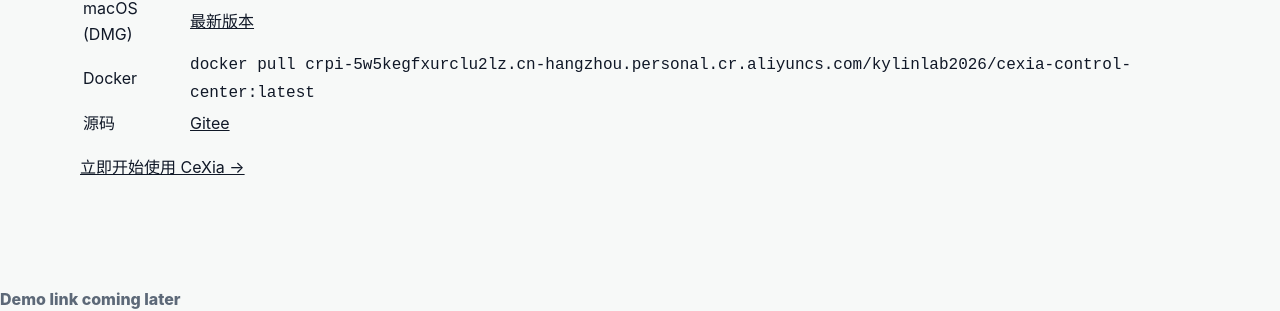
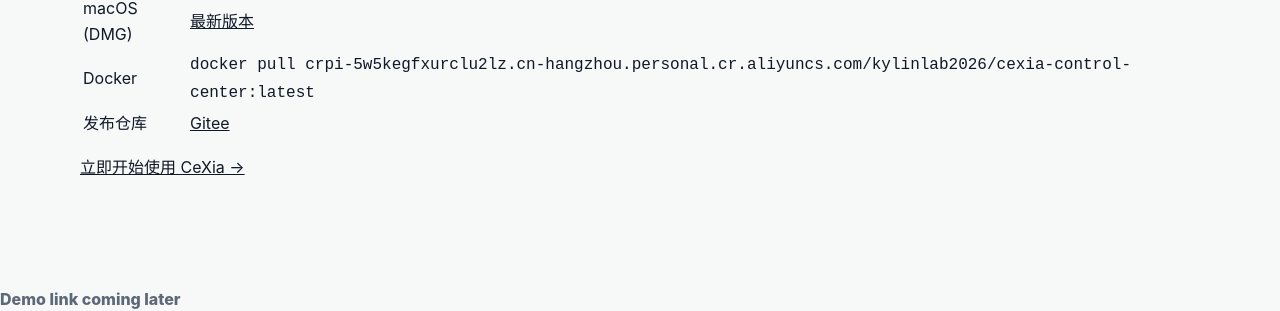
Before and after one commit to KylinLabAI/KylinLabAI.github.io, a Jekyll site: the page built from _demos/10-cexia.zh.md, in a window 1280 px wide and 900 px high, scrolled down 1896 px. Shown: the part 398-709 px from the top of the window. Built offline with Jekyll 4.4.1, drawn with Linux system fonts in a browser that asks for light colours.

```diff
--- a/_demos/10-cexia.zh.md
+++ b/_demos/10-cexia.zh.md
@@ -81,6 +81,6 @@ docker run -d --name cexia-control-center \
 |------|------|
 | macOS (DMG) | [最新版本](https://gitee.com/KylinLab/CeXia-App/releases/latest) |
 | Docker | `docker pull crpi-5w5kegfxurclu2lz.cn-hangzhou.personal.cr.aliyuncs.com/kylinlab2026/cexia-control-center:latest` |
-| 源码 | [Gitee](https://gitee.com/KylinLab/CeXia) |
+| 发布仓库 | [Gitee](https://gitee.com/KylinLab/CeXia-App) |
 
 [立即开始使用 CeXia →](https://gitee.com/KylinLab/CeXia-App/releases/latest)
```
Also changed, not shown: _demos/10-cexia.md (+1 -1 lines).
